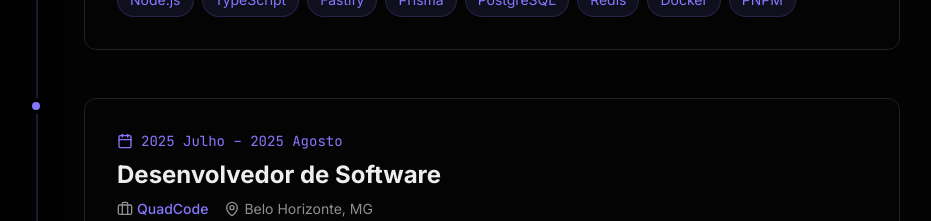
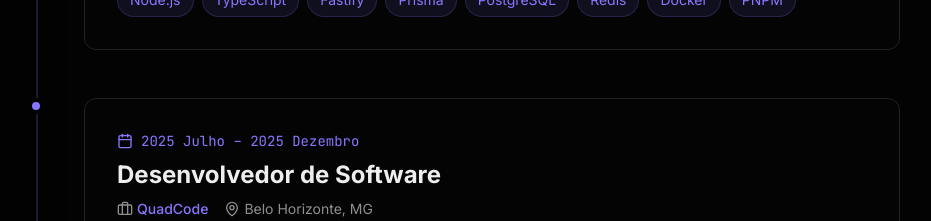
Before and after one commit to caiodiasol/meu_portfolio, a Next.js app: page / in a window 1280 px wide. Shown: the part 3640-3861 px from the top of the page, without its empty margins (188-1119 px from the left). Built offline with nearby package versions, Linux system fonts and the light colour scheme.

Commit message:
chore: adjust some skills

```diff
--- a/src/app/components/experience.tsx
+++ b/src/app/components/experience.tsx
@@ -23,7 +23,7 @@ export function Experience() {
       ],
     },
     {
-      period: "2025 Julho – 2025 Agosto",
+      period: "2025 Julho – 2025 Dezembro",
       role: "Desenvolvedor de Software",
       company: "QuadCode",
       location: "Belo Horizonte, MG",
--- a/src/app/components/skills.tsx
+++ b/src/app/components/skills.tsx
@@ -31,7 +31,7 @@ export function Skills() {
       bgColor: "bg-card/80 dark:bg-card/80",
       borderColor: "border-purple-500/30 dark:border-purple-400/20",
       iconBg: "bg-purple-500/20",
-      skills: ["Git & Github", "Postman", "Power BI", "VS Code", "Figma", "Notion"],
+      skills: ["Git & Github", "Postman", "Power BI", "VS Code", "Figma", "Notion", "Jira", "DBeaver"],
     },
   ]
 
@@ -52,7 +52,7 @@ export function Skills() {
       bgColor: "bg-card/80 dark:bg-card/80",
       borderColor: "border-cyan-500/30 dark:border-cyan-400/20",
       iconBg: "bg-cyan-500/20",
-      skills: ["Metaverso", "Banco de Dados", "Ploomes", "Power BI", "Virtual Reality"],
+      skills: ["Dev. Full Stack", "Metaverso", "Banco de Dados", "Ploomes", "Virtual Reality"],
     },
     {
       title: "Soft Skills",
```
